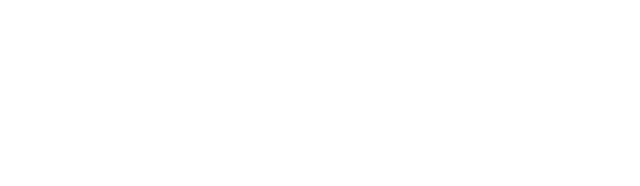
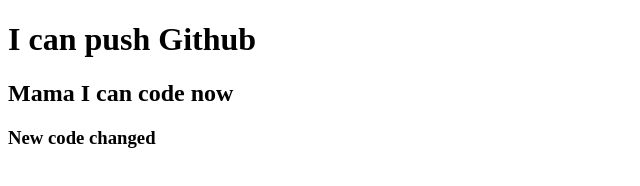
Before and after one commit to tashfiaislamistila/my-second-repo, a plain HTML site: page index.html in a window 1280 px wide. Shown: the whole page, without its empty margins (0-640 px from the left). Drawn offline with Linux system fonts and the light colour scheme.

Commit message:
added header

```diff
--- a/index.html
+++ b/index.html
@@ -4,10 +4,11 @@
     <meta charset="UTF-8">
     <meta http-equiv="X-UA-Compatible" content="IE=edge">
     <meta name="viewport" content="width=device-width, initial-scale=1.0">
-    <title>My second Github repo
-    </title>
+    <title>My second Github repo</title>
 </head>
 <body>
-
+    <h1>I can push Github</h1>
+    <h2>Mama I can code now</h2>
+    <h3>New code changed</h3>
 </body>
 </html>
```
